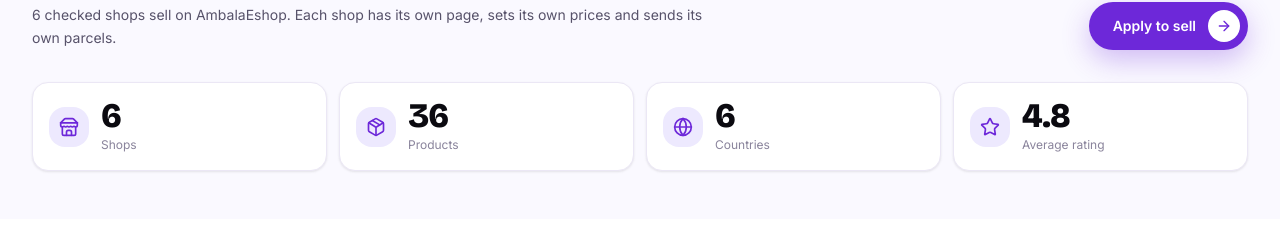
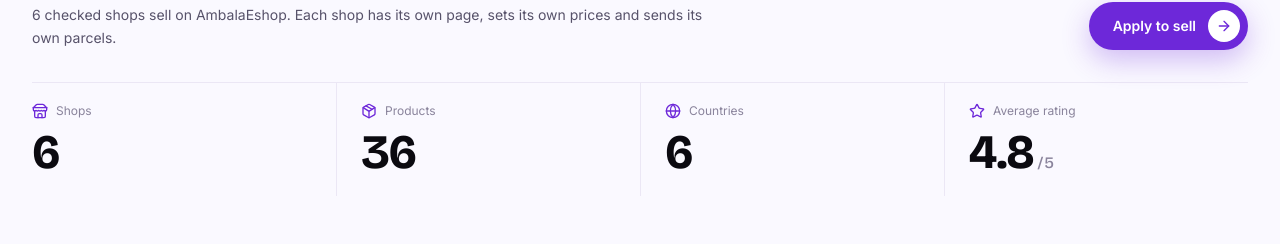
Before and after one commit to suvo-ambalait/e-commerce-website, a React (Vite) app in the folder ecommerce-frontend/: page /vendors in a window 1280 px wide. Shown: the part 287-533 px from the top of the page. Built offline with nearby package versions, Linux system fonts and the light colour scheme.

Commit message:
feat: implement useCountUp hook for animated counting; update ValueProps and VendorDirectoryPage to utilize new hook and enhance UI

```diff
--- a/ecommerce-frontend/src/features/marketing/components/ValueProps.tsx
+++ b/ecommerce-frontend/src/features/marketing/components/ValueProps.tsx
@@ -1,27 +1,31 @@
 import { motion } from 'motion/react'
+import { LuBanknote, LuRotateCcw, LuShoppingBag, LuTruck } from 'react-icons/lu'
 import { Container, Section } from '@/shared/ui'
-import { LeafIcon, TruckIcon, SparkIcon, StoreIcon } from '@/shared/ui/icons'
 import { fadeUp, stagger } from '@/shared/lib/motion'
 
 const items = [
   {
-    icon: StoreIcon,
+    icon: LuShoppingBag,
     title: 'One cart, many shops',
+    fact: 'Pay once',
     body: 'Buy from many shops in one order. You pay once, and we handle the rest with each shop.',
   },
   {
-    icon: TruckIcon,
+    icon: LuTruck,
     title: 'Home delivery',
+    fact: '1–2 days in Dhaka',
     body: 'Delivery all over Bangladesh. Inside Dhaka in 1–2 days, outside Dhaka in 3–5 days.',
   },
   {
-    icon: LeafIcon,
+    icon: LuBanknote,
     title: 'Cash on delivery',
+    fact: 'bKash · Nagad · Card',
     body: 'Pay in cash when your parcel arrives. You can also pay with bKash, Nagad or card.',
   },
   {
-    icon: SparkIcon,
+    icon: LuRotateCcw,
     title: 'Easy 7-day returns',
+    fact: '7 days to decide',
     body: 'Not happy with a product? Ask for a return within 7 days of delivery.',
   },
 ]
@@ -30,30 +34,45 @@
   return (
     <Section size="sm" className="border-y border-border bg-surface-sunken/40">
       <Container>
-        <motion.div
+        <motion.ul
           variants={stagger}
           initial="hidden"
           whileInView="visible"
           viewport={{ once: true, amount: 0.3 }}
-          className="grid gap-px overflow-hidden rounded-lg border border-border bg-border sm:grid-cols-2 lg:grid-cols-4"
+          className="grid gap-3 sm:grid-cols-2 lg:grid-cols-4"
         >
-          {items.map((item, i) => (
-            <motion.div
-              key={item.title}
+          {items.map(({ icon: Icon, title, fact, body }) => (
+            <motion.li
+              key={title}
               variants={fadeUp}
-              className="group flex flex-col gap-3 bg-bg p-6 transition-colors duration-[var(--dur-2)] hover:bg-surface"
+              className="group relative flex flex-col overflow-hidden rounded-2xl border border-border bg-surface p-5 shadow-sm transition-[border-color,box-shadow,translate] duration-300 hover:-translate-y-1 hover:border-accent/40! hover:shadow-[0_18px_40px_rgba(40,20,80,0.10)]"
             >
-              <div className="flex items-center justify-between">
-                <span className="flex h-9 w-9 items-center justify-center rounded-full border border-border text-accent transition-colors group-hover:border-accent group-hover:bg-accent-soft">
-                  <item.icon className="h-4.5 w-4.5" />
+              {/* soft glow in the corner, brighter on hover */}
+              <span
+                aria-hidden
+                className="pointer-events-none absolute -right-10 -top-10 h-28 w-28 rounded-full bg-accent/10 blur-2xl transition-opacity duration-300 group-hover:bg-accent/20"
+              />
+
+              <div className="relative flex items-start justify-between gap-3">
+                <span className="flex h-11 w-11 shrink-0 items-center justify-center rounded-xl bg-linear-to-br from-accent to-accent-hover text-on-accent shadow-[0_8px_18px_rgba(109,40,217,0.3)] transition-transform duration-300 group-hover:-rotate-6 group-hover:scale-105">
+                  <Icon className="h-5 w-5" aria-hidden />
                 </span>
-                <span className="font-serif text-lg text-ink-mute/40">0{i + 1}</span>
+                <span className="mt-1 rounded-full bg-accent-soft px-2.5 py-1 text-[11px] font-semibold whitespace-nowrap text-accent">
+                  {fact}
+                </span>
               </div>
-              <p className="text-sm font-medium text-ink">{item.title}</p>
-              <p className="text-caption leading-relaxed text-ink-mute">{item.body}</p>
-            </motion.div>
+
+              <p className="relative mt-4 font-display text-base font-bold tracking-[-0.01em] text-ink">{title}</p>
+              <p className="relative mt-1.5 text-caption leading-relaxed text-ink-mute">{body}</p>
+
+              {/* accent line that draws in along the bottom on hover */}
+              <span
+                aria-hidden
+                className="absolute inset-x-0 bottom-0 h-0.5 origin-left scale-x-0 bg-accent transition-transform duration-500 group-hover:scale-x-100"
+              />
+            </motion.li>
           ))}
-        </motion.div>
+        </motion.ul>
       </Container>
     </Section>
   )
--- a/ecommerce-frontend/src/features/marketing/pages/AboutPage.tsx
+++ b/ecommerce-frontend/src/features/marketing/pages/AboutPage.tsx
@@ -1,4 +1,5 @@
-import { useEffect, useState, type FormEvent } from 'react'
+import { useState, type FormEvent } from 'react'
+import { useCountUp } from '@/shared/hooks/useCountUp'
 import { Link } from 'react-router-dom'
 import { AnimatePresence, motion } from 'motion/react'
 import type { IconType } from 'react-icons'
@@ -94,27 +95,6 @@
       )}
     </label>
   )
-}
-
-/** Counts from 0 up to `to` once, with an ease-out curve. */
-function useCountUp(to: number, duration = 1100) {
-  const [value, setValue] = useState(0)
-  useEffect(() => {
-    if (window.matchMedia('(prefers-reduced-motion: reduce)').matches) {
-      setValue(to)
-      return
-    }
-    let frame = 0
-    const start = performance.now()
-    const tick = (now: number) => {
-      const t = Math.min(1, (now - start) / duration)
-      setValue(Math.round(to * (1 - Math.pow(1 - t, 3))))
-      if (t < 1) frame = requestAnimationFrame(tick)
-    }
-    frame = requestAnimationFrame(tick)
-    return () => cancelAnimationFrame(frame)
-  }, [to, duration])
-  return value
 }
 
 type HeroStat = { icon: IconType; value: number; label: string; hint: string }
--- a/ecommerce-frontend/src/features/vendor/pages/VendorDirectoryPage.tsx
+++ b/ecommerce-frontend/src/features/vendor/pages/VendorDirectoryPage.tsx
@@ -1,7 +1,9 @@
 import { Link } from 'react-router-dom'
 import { motion } from 'motion/react'
+import type { IconType } from 'react-icons'
 import { LuGlobe, LuPackage, LuStar, LuStore } from 'react-icons/lu'
 import { useDocumentTitle } from '@/shared/hooks/useDocumentTitle'
+import { useCountUp } from '@/shared/hooks/useCountUp'
 import { Container, PageHeader, Section } from '@/shared/ui'
 import { ArrowRightIcon } from '@/shared/ui/icons'
 import { fadeUp, stagger } from '@/shared/lib/motion'
@@ -9,6 +11,25 @@
 import { useCatalog } from '@/features/catalog/context/CatalogContext'
 import { VendorCard } from '../components/VendorCard'
 import { SellCta } from '@/features/marketing/components/SellCta'
+
+type Stat = { icon: IconType; value: number; decimals?: number; label: string }
+
+/** Minimal stat: small outline icon + label, big number underneath. */
+function StatCell({ icon: Icon, value, decimals = 0, label }: Stat) {
+  const shown = useCountUp(value, { decimals })
+  return (
+    <div className="flex flex-col gap-2 py-5 lg:px-6 lg:first:pl-0 lg:[&:not(:first-child)]:border-l lg:[&:not(:first-child)]:border-border">
+      <dt className="flex items-center gap-2 text-caption text-ink-mute">
+        <Icon className="h-4 w-4 text-accent" aria-hidden />
+        {label}
+      </dt>
+      <dd className="font-display text-3xl font-bold leading-none tracking-[-0.03em] text-ink tabular-nums">
+        {shown.toFixed(decimals)}
+        {label === 'Average rating' && <span className="ml-1 text-base font-medium text-ink-mute">/ 5</span>}
+      </dd>
+    </div>
+  )
+}
 
 export function VendorDirectoryPage() {
   useDocumentTitle('Shops · AmbalaEshop')
@@ -21,11 +42,11 @@
     ? activeVendors.reduce((n, v) => n + v.rating, 0) / activeVendors.length
     : 0
 
-  const stats = [
+  const stats: Stat[] = [
     { icon: LuStore, value: activeVendors.length, label: 'Shops' },
     { icon: LuPackage, value: pieces, label: 'Products' },
     { icon: LuGlobe, value: countries, label: 'Countries' },
-    { icon: LuStar, value: avgRating.toFixed(1), label: 'Average rating' },
+    { icon: LuStar, value: avgRating, decimals: 1, label: 'Average rating' },
   ]
 
   return (
@@ -54,20 +75,10 @@
             }
           />
 
-          {/* stats */}
-          <dl className="mt-8 grid grid-cols-2 gap-3 lg:grid-cols-4">
-            {stats.map(({ icon: Icon, value, label }) => (
-              <div key={label} className="flex items-center gap-3 rounded-2xl border border-border bg-surface p-4 shadow-sm">
-                <span className="flex h-10 w-10 shrink-0 items-center justify-center rounded-xl bg-accent-soft text-accent">
-                  <Icon className="h-5 w-5" aria-hidden />
-                </span>
-                <div>
-                  <dd className="font-display text-2xl font-extrabold leading-none tracking-[-0.03em] text-ink tabular-nums">
-                    {value}
-                  </dd>
-                  <dt className="mt-1 text-caption text-ink-mute">{label}</dt>
-                </div>
-              </div>
+          {/* stats: plain row with hairline dividers */}
+          <dl className="mt-8 grid grid-cols-2 gap-x-6 border-t border-border lg:grid-cols-4 lg:gap-x-0">
+            {stats.map((s) => (
+              <StatCell key={s.label} {...s} />
             ))}
           </dl>
         </Container>
--- /dev/null
+++ b/ecommerce-frontend/src/shared/hooks/useCountUp.ts
@@ -0,0 +1,26 @@
+import { useEffect, useState } from 'react'
+
+/**
+ * Counts from 0 up to `to` once, with an ease-out curve.
+ * Jumps straight to the value when the user prefers reduced motion.
+ */
+export function useCountUp(to: number, { duration = 1100, decimals = 0 } = {}) {
+  const [value, setValue] = useState(0)
+  useEffect(() => {
+    if (window.matchMedia('(prefers-reduced-motion: reduce)').matches) {
+      setValue(to)
+      return
+    }
+    const f = 10 ** decimals
+    let frame = 0
+    const start = performance.now()
+    const tick = (now: number) => {
+      const t = Math.min(1, (now - start) / duration)
+      setValue(Math.round(to * (1 - Math.pow(1 - t, 3)) * f) / f)
+      if (t < 1) frame = requestAnimationFrame(tick)
+    }
+    frame = requestAnimationFrame(tick)
+    return () => cancelAnimationFrame(frame)
+  }, [to, duration, decimals])
+  return value
+}
```
